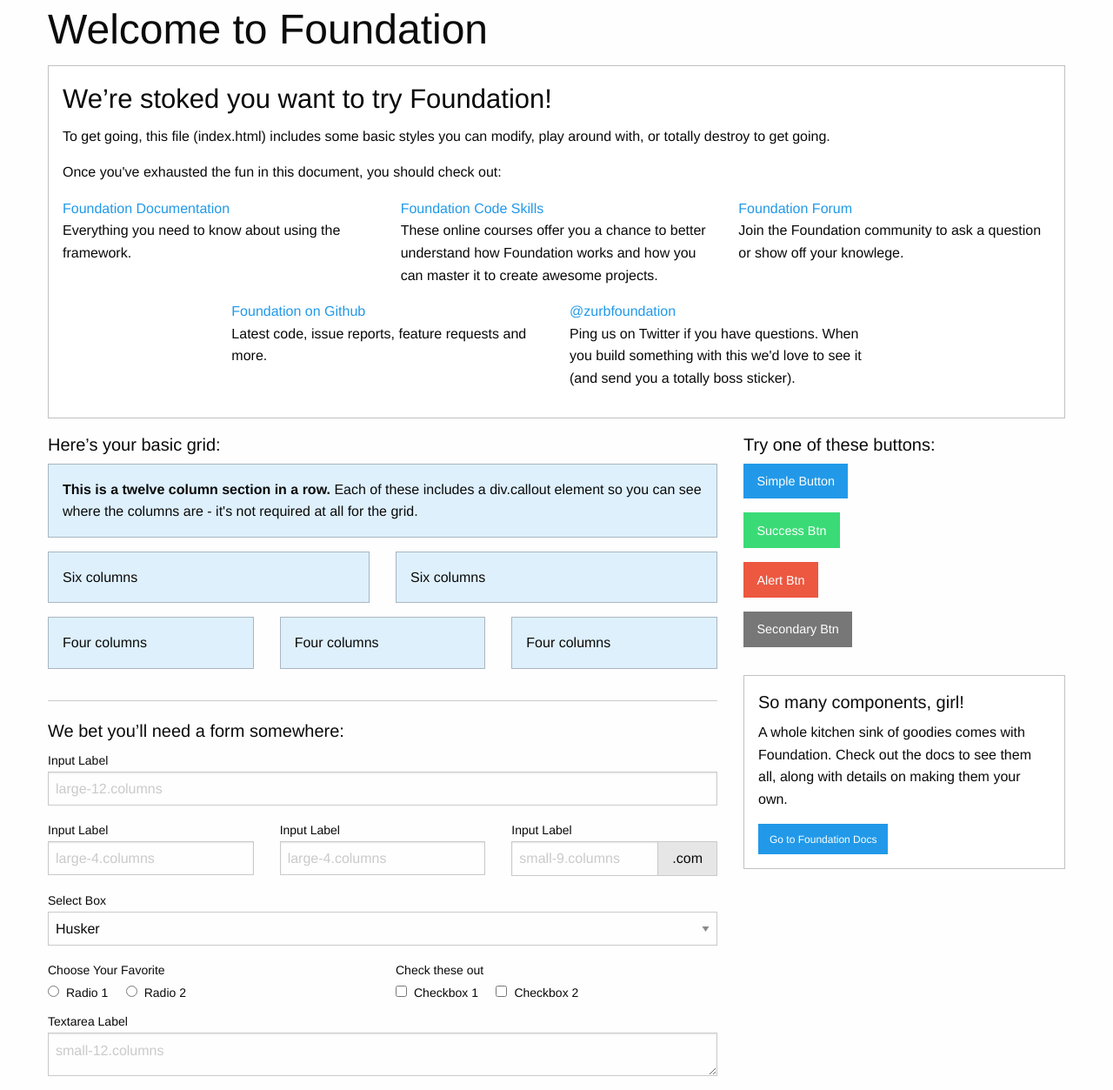
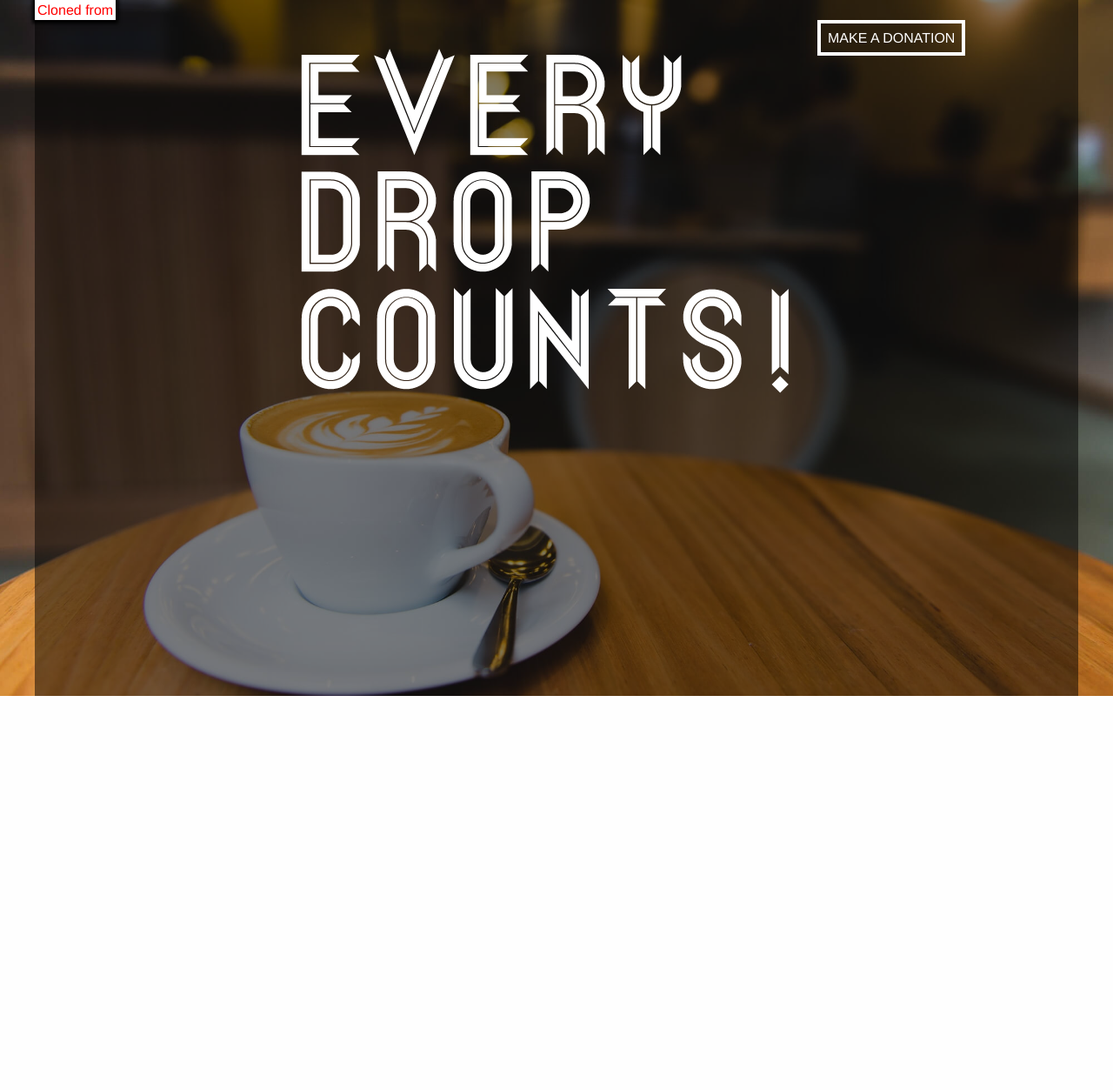
Before and after one commit to Ancentkitonyi/bc_xii_day_3, a plain HTML site: page index.html in a window 1280 px wide. Shown: the whole page at 87% size. After the commit the page ends 800 px from the top, so only its background shows below. Drawn offline with Linux system fonts and the light colour scheme.

Commit message:
landing page

```diff
--- a/css/app.css
+++ b/css/app.css
@@ -0,0 +1,54 @@
+#landing {
+    background-image: url(../img/random_2.jpg);
+    background-size: cover;
+    margin: 0;
+    height: 100vh;
+}
+.overlay {
+	background: rgba(0, 0, 0, 0.5);
+	height: 100vh;
+	width: 100vw;
+}
+
+.disclaimer {
+	position: fixed;
+    top: 0;
+    z-index: 10;
+    padding: 0;
+    margin: 0;
+}
+
+.disclaimer > a {
+	color: #FF0000;
+	background-color: #ffffff;
+	text-align: center;
+	height: 100vh;
+	width: 100vw;
+	margin: 0;
+	padding: 3px;
+    box-shadow: 0vw 0.1vh 0.5vh 0.4vh #000;
+}
+
+.disclaimer > a:hover {
+	color: #fff;
+	background-color: #000;
+    box-shadow: 0vw 0.1vh 0.5vh 0.4vh #fff;
+}
+.donate {
+	margin-top: 2em;
+}
+.donate > a {
+	border-style: solid;
+	border-width: 4px;
+	border-color: #FFFFFF;
+	color: #FFFFFF;
+	padding: 0.5em;
+	font-family: "Helvetica Neue", Helvetica, Roboto, Arial, sans-serif;
+}
+
+.donate > a:hover {
+	border-style: solid;
+	border-color: #FFFFFF;
+	background-color: #FFFFFF;
+	color: #000000;
+}
--- a/index.html
+++ b/index.html
@@ -1,169 +1,33 @@
 <!doctype html>
 <html class="no-js" lang="en" dir="ltr">
+
 <head>
     <meta charset="utf-8">
     <meta http-equiv="x-ua-compatible" content="ie=edge">
     <meta name="viewport" content="width=device-width, initial-scale=1.0">
-    <title>Foundation for Sites</title>
+    <title>Every Drop Counts</title>
     <link rel="stylesheet" href="css/foundation.css">
     <link rel="stylesheet" href="css/app.css">
 </head>
+
 <body>
-    <div class="row">
-      <div class="large-12 columns">
-        <h1>Welcome to Foundation</h1>
+    <div class="row expanded collapsed" id="landing">
+        <div class="row overlay">
+            <div class="small-6 medium-3 large-2 disclaimer columns text-centered">
+                <a href="http://madebyaugust.com/everydropcounts/" target="_blank">Cloned from</a>
             </div>
+            <div class="donate small-offset-6 medium-offset-9 large-offset-9 small-6 medium-3 large-3">
+                <a>MAKE A DONATION</a>
             </div>
-
-    <div class="row">
-      <div class="large-12 columns">
-        <div class="callout">
-          <h3>We&rsquo;re stoked you want to try Foundation! </h3>
-          <p>To get going, this file (index.html) includes some basic styles you can modify, play around with, or totally destroy to get going.</p>
-          <p>Once you've exhausted the fun in this document, you should check out:</p>
-          <div class="row">
-            <div class="large-4 medium-4 columns">
-              <p><a href="http://foundation.zurb.com/docs">Foundation Documentation</a><br />Everything you need to know about using the framework.</p>
-            </div>
-            <div class="large-4 medium-4 columns">
-              <p><a href="http://zurb.com/university/code-skills">Foundation Code Skills</a><br />These online courses offer you a chance to better understand how Foundation works and how you can master it to create awesome projects.</p>
-            </div>
-            <div class="large-4 medium-4 columns">
-              <p><a href="http://foundation.zurb.com/forum">Foundation Forum</a><br />Join the Foundation community to ask a question or show off your knowlege.</p>
-            </div>
-          </div>
-          <div class="row">
-            <div class="large-4 medium-4 medium-push-2 columns">
-              <p><a href="http://github.com/zurb/foundation">Foundation on Github</a><br />Latest code, issue reports, feature requests and more.</p>
-            </div>
-            <div class="large-4 medium-4 medium-pull-2 columns">
-              <p><a href="https://twitter.com/ZURBfoundation">@zurbfoundation</a><br />Ping us on Twitter if you have questions. When you build something with this we'd love to see it (and send you a totally boss sticker).</p>
+            <div class="icon row text-center">
+                <img src="img/edc_logo.png" alt="" id="icon">
             </div>
         </div>
     </div>
-      </div>
-    </div>
-
-    <div class="row">
-      <div class="large-8 medium-8 columns">
-        <h5>Here&rsquo;s your basic grid:</h5>
-        <!-- Grid Example -->
-
-        <div class="row">
-          <div class="large-12 columns">
-            <div class="primary callout">
-              <p><strong>This is a twelve column section in a row.</strong> Each of these includes a div.callout element so you can see where the columns are - it's not required at all for the grid.</p>
-            </div>
-          </div>
-        </div>
-        <div class="row">
-          <div class="large-6 medium-6 columns">
-            <div class="primary callout">
-              <p>Six columns</p>
-            </div>
-          </div>
-          <div class="large-6 medium-6 columns">
-            <div class="primary callout">
-              <p>Six columns</p>
-            </div>
-          </div>
-        </div>
-        <div class="row">
-          <div class="large-4 medium-4 small-4 columns">
-            <div class="primary callout">
-              <p>Four columns</p>
-            </div>
-          </div>
-          <div class="large-4 medium-4 small-4 columns">
-            <div class="primary callout">
-              <p>Four columns</p>
-            </div>
-          </div>
-          <div class="large-4 medium-4 small-4 columns">
-            <div class="primary callout">
-              <p>Four columns</p>
-            </div>
-          </div>
-        </div>
-
-        <hr />
-
-        <h5>We bet you&rsquo;ll need a form somewhere:</h5>
-        <form>
-          <div class="row">
-            <div class="large-12 columns">
-              <label>Input Label</label>
-              <input type="text" placeholder="large-12.columns" />
-            </div>
-          </div>
-          <div class="row">
-            <div class="large-4 medium-4 columns">
-              <label>Input Label</label>
-              <input type="text" placeholder="large-4.columns" />
-            </div>
-            <div class="large-4 medium-4 columns">
-              <label>Input Label</label>
-              <input type="text" placeholder="large-4.columns" />
-            </div>
-            <div class="large-4 medium-4 columns">
-              <div class="row collapse">
-                <label>Input Label</label>
-                <div class="input-group">
-                  <input type="text" placeholder="small-9.columns" class="input-group-field" />
-                  <span class="input-group-label">.com</span>
-                </div>
-              </div>
-            </div>
-          </div>
-          <div class="row">
-            <div class="large-12 columns">
-              <label>Select Box</label>
-              <select>
-                <option value="husker">Husker</option>
-                <option value="starbuck">Starbuck</option>
-                <option value="hotdog">Hot Dog</option>
-                <option value="apollo">Apollo</option>
-              </select>
-            </div>
-          </div>
-          <div class="row">
-            <div class="large-6 medium-6 columns">
-              <label>Choose Your Favorite</label>
-              <input type="radio" name="pokemon" value="Red" id="pokemonRed"><label for="pokemonRed">Radio 1</label>
-              <input type="radio" name="pokemon" value="Blue" id="pokemonBlue"><label for="pokemonBlue">Radio 2</label>
-            </div>
-            <div class="large-6 medium-6 columns">
-              <label>Check these out</label>
-              <input id="checkbox1" type="checkbox"><label for="checkbox1">Checkbox 1</label>
-              <input id="checkbox2" type="checkbox"><label for="checkbox2">Checkbox 2</label>
-            </div>
-          </div>
-          <div class="row">
-            <div class="large-12 columns">
-              <label>Textarea Label</label>
-              <textarea placeholder="small-12.columns"></textarea>
-            </div>
-          </div>
-        </form>
-      </div>
-
-      <div class="large-4 medium-4 columns">
-        <h5>Try one of these buttons:</h5>
-        <p><a href="#" class="button">Simple Button</a><br/>
-        <a href="#" class="success button">Success Btn</a><br/>
-        <a href="#" class="alert button">Alert Btn</a><br/>
-        <a href="#" class="secondary button">Secondary Btn</a></p>
-        <div class="callout">
-          <h5>So many components, girl!</h5>
-          <p>A whole kitchen sink of goodies comes with Foundation. Check out the docs to see them all, along with details on making them your own.</p>
-          <a href="http://foundation.zurb.com/sites/docs/" class="small button">Go to Foundation Docs</a>
-        </div>
-      </div>
-    </div>
-
     <script src="js/vendor/jquery.js"></script>
     <script src="js/vendor/what-input.js"></script>
     <script src="js/vendor/foundation.js"></script>
     <script src="js/app.js"></script>
 </body>
+
 </html>
```
Also changed, not shown: img/edc_logo.png (added), img/random_2.jpg (added). Lines whose indentation alone changed are shown as unchanged.
